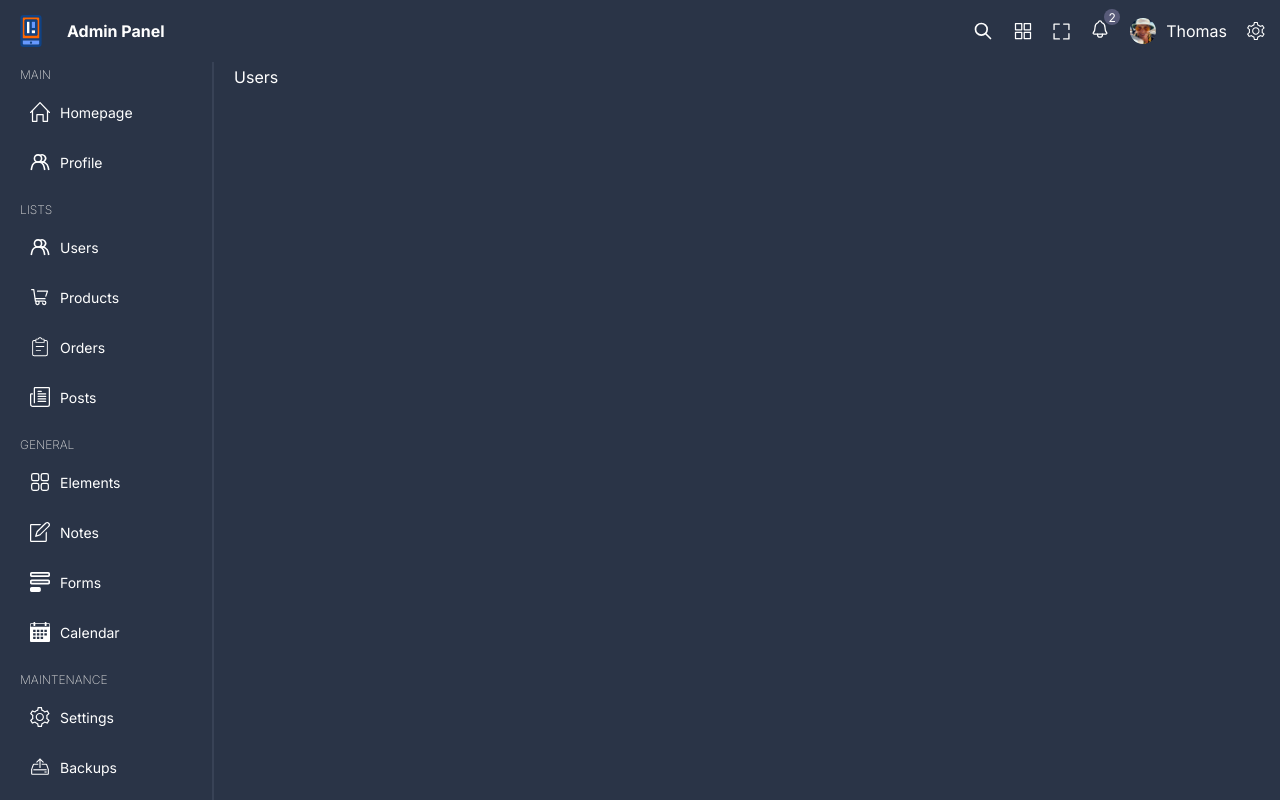
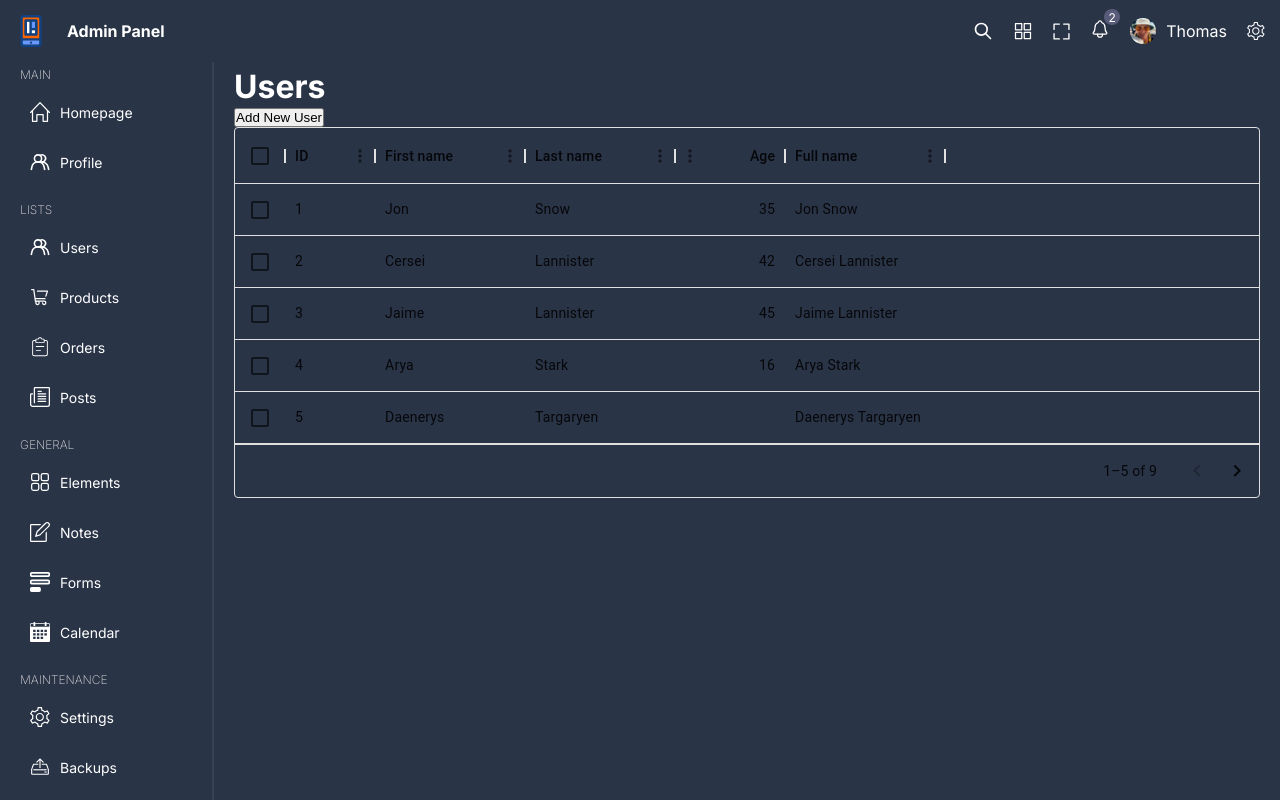
Before and after one commit to Thhomas1/adminpanel, a React (Vite) app: page /users in a window 1280 px wide. Shown: the top 800 px of the page. Built offline with nearby package versions, Linux system fonts and the light colour scheme.

Commit message:
finished homepage && add material ui

```diff
--- a/package.json
+++ b/package.json
@@ -10,6 +10,10 @@
     "preview": "vite preview"
   },
   "dependencies": {
+    "@emotion/react": "^11.11.1",
+    "@emotion/styled": "^11.11.0",
+    "@mui/material": "^5.14.14",
+    "@mui/x-data-grid": "^6.16.2",
     "react": "^18.2.0",
     "react-dom": "^18.2.0",
     "react-router-dom": "^6.16.0",
--- a/src/App.tsx
+++ b/src/App.tsx
@@ -67,6 +67,6 @@ function App() {
 export default App
 
 
-// 1:19:34
+// 1:24:46
 // yarn para instalar
 // * yarn run dev
--- a/src/components/bigChartBox/BigChartBox.tsx
+++ b/src/components/bigChartBox/BigChartBox.tsx
@@ -1,61 +1,60 @@
-import { Area, AreaChart, CartesianGrid, ResponsiveContainer, Tooltip, XAxis, YAxis } from "recharts";
+import { Area, AreaChart, ResponsiveContainer, Tooltip, XAxis, YAxis } from "recharts";
 import "./bigChartBox.scss"
 
 
 const data = [
   {
-    name: 'Page A',
-    uv: 4000,
-    pv: 2400,
-    amt: 2400,
+    name: "Sun",
+    books: 4000,
+    clothes: 2400,
+    electronic: 2400,
   },
   {
-    name: 'Page B',
-    uv: 3000,
-    pv: 1398,
-    amt: 2210,
+    name: "Mon",
+    books: 3000,
+    clothes: 1398,
+    electronic: 2210,
   },
   {
-    name: 'Page C',
-    uv: 2000,
-    pv: 9800,
-    amt: 2290,
+    name: "Tue",
+    books: 2000,
+    clothes: 9800,
+    electronic: 2290,
   },
   {
-    name: 'Page D',
-    uv: 2780,
-    pv: 3908,
-    amt: 2000,
+    name: "Wed",
+    books: 2780,
+    clothes: 3908,
+    electronic: 2000,
   },
   {
-    name: 'Page E',
-    uv: 1890,
-    pv: 4800,
-    amt: 2181,
+    name: "Thu",
+    books: 1890,
+    clothes: 4800,
+    electronic: 2181,
   },
   {
-    name: 'Page F',
-    uv: 2390,
-    pv: 3800,
-    amt: 2500,
+    name: "Fri",
+    books: 2390,
+    clothes: 3800,
+    electronic: 2500,
   },
   {
-    name: 'Page G',
-    uv: 3490,
-    pv: 4300,
-    amt: 2100,
+    name: "Sat",
+    books: 3490,
+    clothes: 4300,
+    electronic: 2100,
   },
 ];
+
 
 const BigChartBox = () => {
   return (
     <div className="bigChartBox">
         <h1>Revenue Analytics</h1>
         <div className="chart">
-             <ResponsiveContainer width="100%" height="100%">
+             <ResponsiveContainer width="99%" height="100%">
         <AreaChart
-          width={500}
-          height={400}
           data={data}
           margin={{
             top: 10,
@@ -68,9 +67,9 @@ const BigChartBox = () => {
           <XAxis dataKey="name" />
           <YAxis />
           <Tooltip />
-          <Area type="monotone" dataKey="uv" stackId="1" stroke="#8884d8" fill="#8884d8" />
-          <Area type="monotone" dataKey="pv" stackId="1" stroke="#82ca9d" fill="#82ca9d" />
-          <Area type="monotone" dataKey="amt" stackId="1" stroke="#ffc658" fill="#ffc658" />
+          <Area type="monotone" dataKey="electronic" stackId="1" stroke="#8884d8" fill="#8884d8" />
+          <Area type="monotone" dataKey="clothes" stackId="1" stroke="#82ca9d" fill="#82ca9d" />
+          <Area type="monotone" dataKey="books" stackId="1" stroke="#ffc658" fill="#ffc658" />
         </AreaChart>
       </ResponsiveContainer>
         </div>
--- a/src/components/bigChartBox/bigChartBox.scss
+++ b/src/components/bigChartBox/bigChartBox.scss
@@ -1,3 +1,13 @@
 .bigChartBox{
+    width: 100%;
+    height: 100%;
+    display: flex;
+    flex-direction: column;
+    justify-content: space-between;
 
+
+    .chart{
+        width: 100%;
+        height: 300px;
+    }
 }
--- /dev/null
+++ b/src/components/dataTable/DataTable.tsx
@@ -0,0 +1,72 @@
+import { DataGrid, GridColDef, GridValueGetterParams } from "@mui/x-data-grid";
+import  "./dataTable.scss"
+
+const DataTable = () => {
+
+    const columns: GridColDef[] = [
+  { field: 'id', headerName: 'ID', width: 90 },
+  {
+    field: 'firstName',
+    headerName: 'First name',
+    width: 150,
+    editable: true,
+  },
+  {
+    field: 'lastName',
+    headerName: 'Last name',
+    width: 150,
+    editable: true,
+  },
+  {
+    field: 'age',
+    headerName: 'Age',
+    type: 'number',
+    width: 110,
+    editable: true,
+  },
+  {
+    field: 'fullName',
+    headerName: 'Full name',
+    description: 'This column has a value getter and is not sortable.',
+    sortable: false,
+    width: 160,
+    valueGetter: (params: GridValueGetterParams) =>
+      `${params.row.firstName || ''} ${params.row.lastName || ''}`,
+  },
+];
+
+const rows = [
+  { id: 1, lastName: 'Snow', firstName: 'Jon', age: 35 },
+  { id: 2, lastName: 'Lannister', firstName: 'Cersei', age: 42 },
+  { id: 3, lastName: 'Lannister', firstName: 'Jaime', age: 45 },
+  { id: 4, lastName: 'Stark', firstName: 'Arya', age: 16 },
+  { id: 5, lastName: 'Targaryen', firstName: 'Daenerys', age: null },
+  { id: 6, lastName: 'Melisandre', firstName: null, age: 150 },
+  { id: 7, lastName: 'Clifford', firstName: 'Ferrara', age: 44 },
+  { id: 8, lastName: 'Frances', firstName: 'Rossini', age: 36 },
+  { id: 9, lastName: 'Roxie', firstName: 'Harvey', age: 65 },
+];
+
+
+
+    return (
+        <div className="dataTable">
+            <DataGrid
+            rows={rows}
+            columns={columns}
+            initialState={{
+            pagination: {
+                paginationModel: {
+                pageSize: 5,
+                },
+          },
+        }}
+        pageSizeOptions={[5]}
+        checkboxSelection
+        disableRowSelectionOnClick
+      />
+        </div>
+    )
+}
+
+export default DataTable;
--- a/src/pages/home/Home.tsx
+++ b/src/pages/home/Home.tsx
@@ -1,4 +1,5 @@
 import BarChartBox from "../../components/barChartBox/BarChartBox"
+import BigChartBox from "../../components/bigChartBox/BigChartBox"
 import ChartBox from "../../components/chartBox/ChartBox"
 import PieChartBox from "../../components/pieChartBox/PieChartBox"
 import TopBox from "../../components/topBox/TopBox"
@@ -17,7 +18,7 @@ const Home = () => {
       <div className="box box4"><PieChartBox/></div>
       <div className="box box5"><ChartBox {...chartBoxConversion} /></div>
       <div className="box box6"><ChartBox {...chartBoxRevenue} /></div>
-      <div className="box box7">Box7</div>
+      <div className="box box7"><BigChartBox/></div>
       <div className="box box8"><BarChartBox {...barChartBoxVisit} /></div>
       <div className="box box9"><BarChartBox {...barChartBoxRevenue} /></div>
     </div>
--- a/src/pages/users/Users.tsx
+++ b/src/pages/users/Users.tsx
@@ -1,9 +1,16 @@
 
+import DataTable from "../../components/dataTable/DataTable"
 import "./users.scss"
 
 const Users = () => {
   return (
-    <div className="users">Users</div>
+    <div className="users">
+      <div className="info">
+        <h1>Users</h1>
+        <button>Add New User</button>
+      </div>
+      <DataTable />
+    </div>
   )
 }
 
```
Also changed, not shown: src/components/dataTable/dataTable.scss (added).
